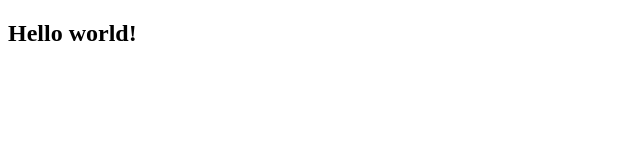
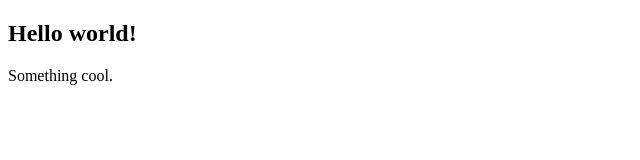
Before and after one commit to SnekNOTSnake/fresh-update, an Electron app: page packages/renderer/index.html in a window 1600 px wide. Shown: the whole page, without its empty margins (0-640 px from the left). Drawn offline with Linux system fonts and the light colour scheme.

Commit message:
Add additional paragraph

```diff
--- a/package.json
+++ b/package.json
@@ -1,6 +1,6 @@
 {
 	"name": "electron-fresh-update",
-	"version": "1.0.0",
+	"version": "1.1.0",
 	"main": "packages/main/index.js",
 	"author": "Akhmad Najmuddin <udintobe@gmail.com>",
 	"scripts": {
--- a/packages/renderer/index.html
+++ b/packages/renderer/index.html
@@ -13,5 +13,6 @@
 	</head>
 	<body>
 		<h2>Hello world!</h2>
+		<p>Something cool.</p>
 	</body>
 </html>
```
